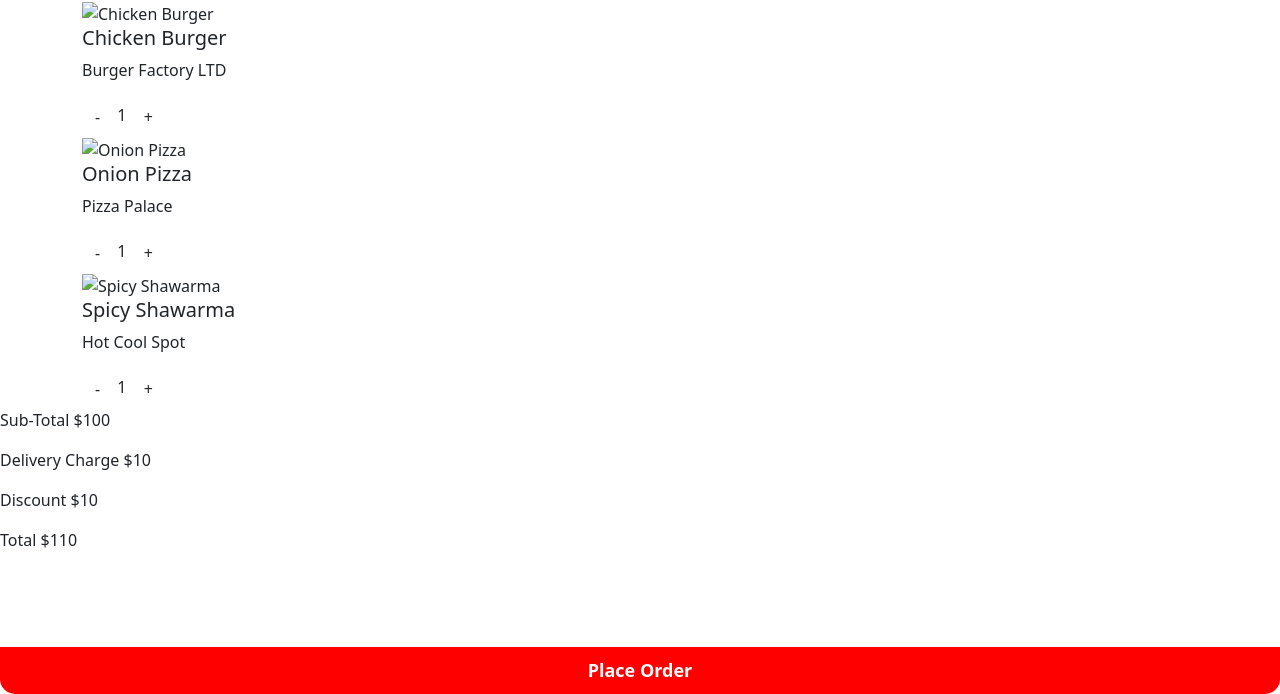
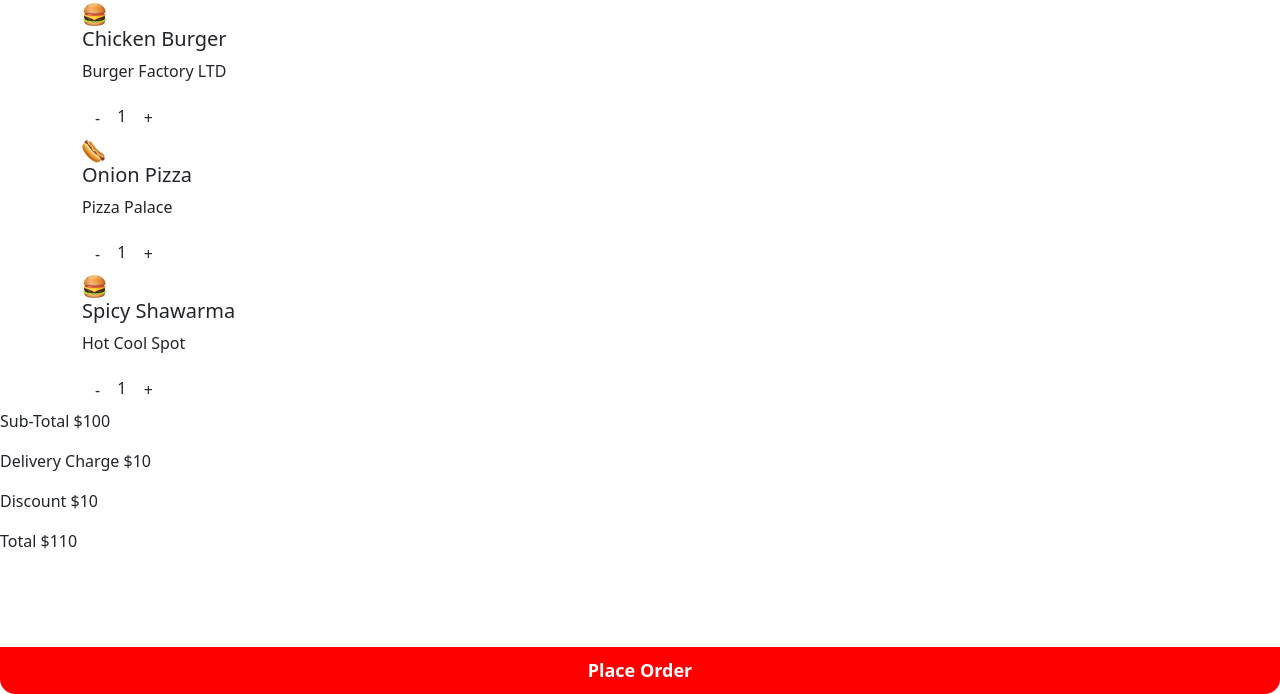
Before and after one commit to Pratham1616/Food-Delivery-Website, a plain HTML site: page cart.html in a window 1280 px wide. Shown: the part 106-800 px from the top of the page. Drawn offline with nearby package versions, Linux system fonts and the light colour scheme.

Commit message:
Update cart.html

```diff
--- a/cart.html
+++ b/cart.html
@@ -25,7 +25,7 @@
 
         <!-- Order Items -->
         <div class="order-item">
-            <img src="./assets/burger-sm.png" alt="Chicken Burger">
+            <img src="./burger-sm.png" alt="Chicken Burger">
             <div class="item-details">
                 <h5>Chicken Burger</h5>
                 <p>Burger Factory LTD</p>
@@ -39,7 +39,7 @@
         </div>
 
         <div class="order-item">
-            <img src="./assets/food 1.png" alt="Onion Pizza">
+            <img src="./food 1.png" alt="Onion Pizza">
             <div class="item-details">
                 <h5>Onion Pizza</h5>
                 <p>Pizza Palace</p>
@@ -53,7 +53,7 @@
         </div>
 
         <div class="order-item">
-            <img src="./assets/burger-sm.png" alt="Spicy Shawarma">
+            <img src="./burger-sm.png" alt="Spicy Shawarma">
             <div class="item-details">
                 <h5>Spicy Shawarma</h5>
                 <p>Hot Cool Spot</p>
```
